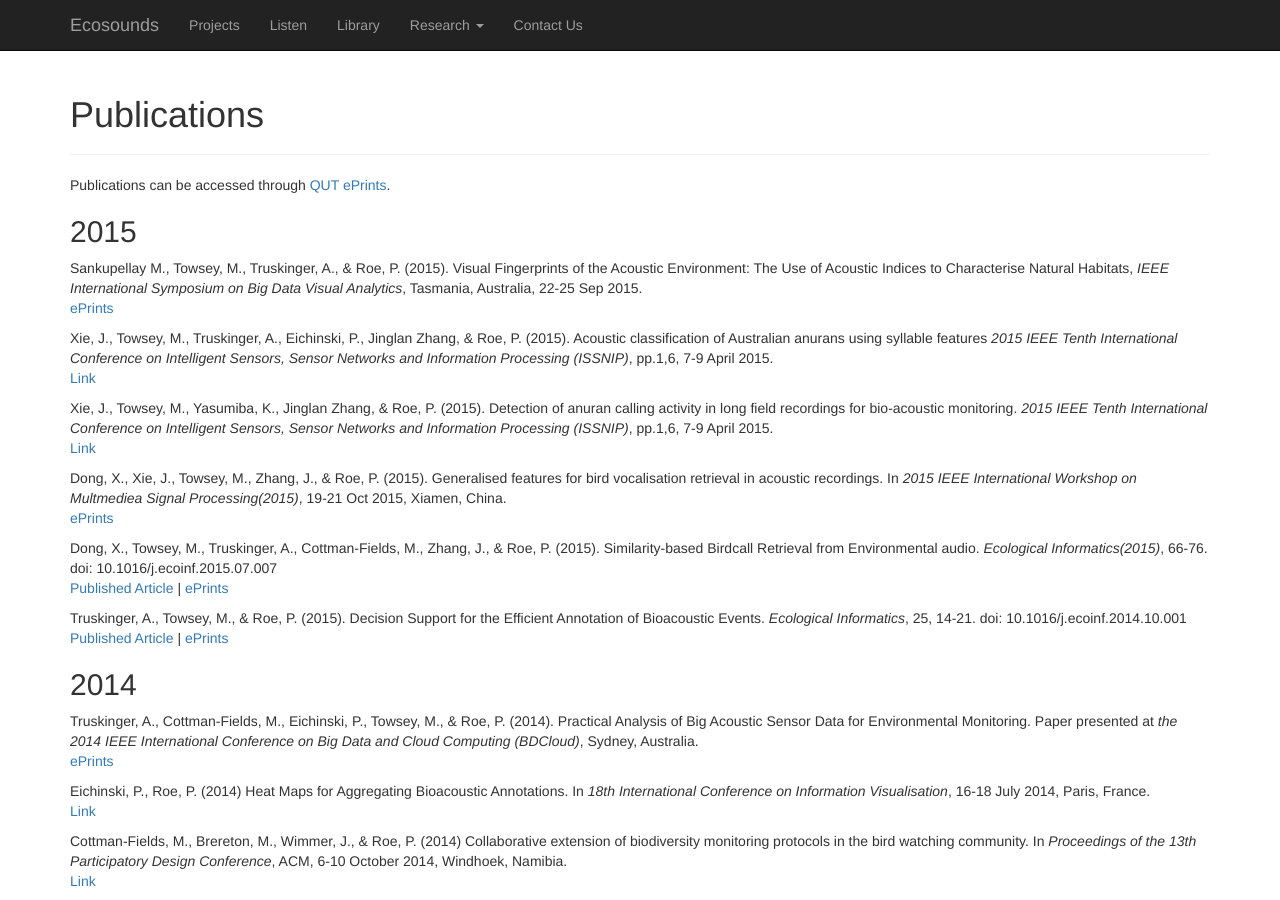
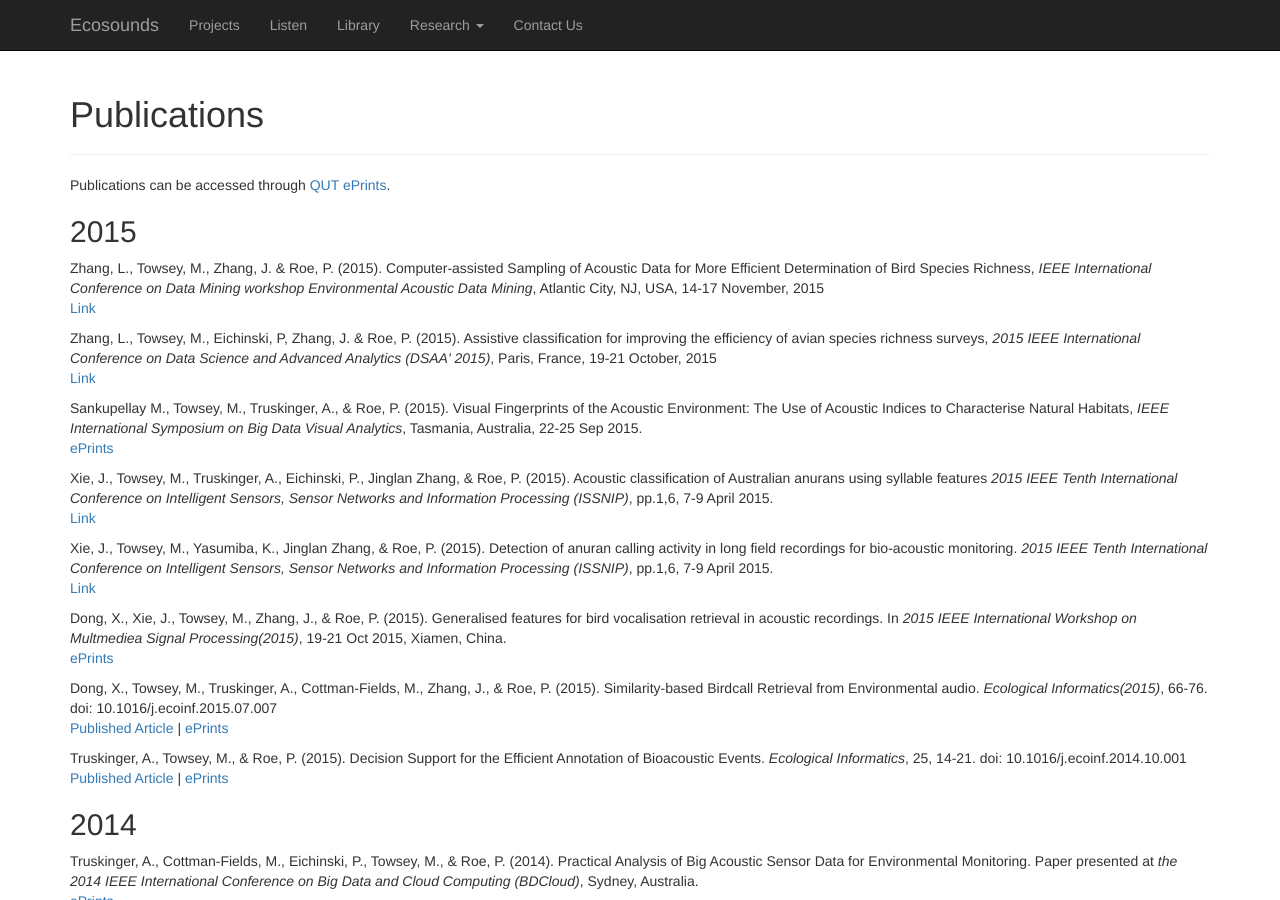
Before and after one commit to QutEcoacoustics/research-blog, a Jekyll site: the page built from publications/publications.html, in a window 1280 px wide and 900 px high. Built offline with Jekyll 4.4.1, drawn with Linux system fonts in a browser that asks for light colours; nearby versions of some CDN libraries; Markdown is read by kramdown in place of the engine named in the settings.

Commit message:
Update publications.html

```diff
--- a/publications/publications.html
+++ b/publications/publications.html
@@ -11,6 +11,24 @@ title: Ecosounds | Publications
     <p>Publications can be accessed through <a href="http://eprints.qut.edu.au/">QUT ePrints</a>.</p>
 
     <h2>2015</h2>
+    	  <p>
+	  	Zhang, L., Towsey, M., Zhang, J. & Roe, P. (2015).
+	  	Computer-assisted Sampling of Acoustic Data for More Efficient Determination of Bird Species Richness,
+	  	<i>IEEE International Conference on Data Mining workshop Environmental Acoustic Data Mining</i>,
+	  	Atlantic City, NJ, USA, 14-17 November, 2015
+	  	<br />
+	  	<a href="http://eprints.qut.edu.au/89569/">Link</a>
+	  </p>
+
+    	  <p>
+	  	Zhang, L., Towsey, M., Eichinski, P, Zhang, J. & Roe, P. (2015).
+	  	Assistive classification for improving the efficiency of avian species richness surveys,
+	  	<i>2015 IEEE International Conference on Data Science and Advanced Analytics (DSAA' 2015)</i>,
+	  	Paris, France, 19-21 October, 2015
+	  	<br />
+	  	<a href="http://dx.doi.org/10.1109/DSAA.2015.7344892">Link</a>
+	  </p>
+
 	  <p>
               Sankupellay M., Towsey, M., Truskinger, A., & Roe, P. (2015).
               Visual Fingerprints of the Acoustic Environment: The Use of Acoustic Indices to Characterise Natural Habitats,
```
